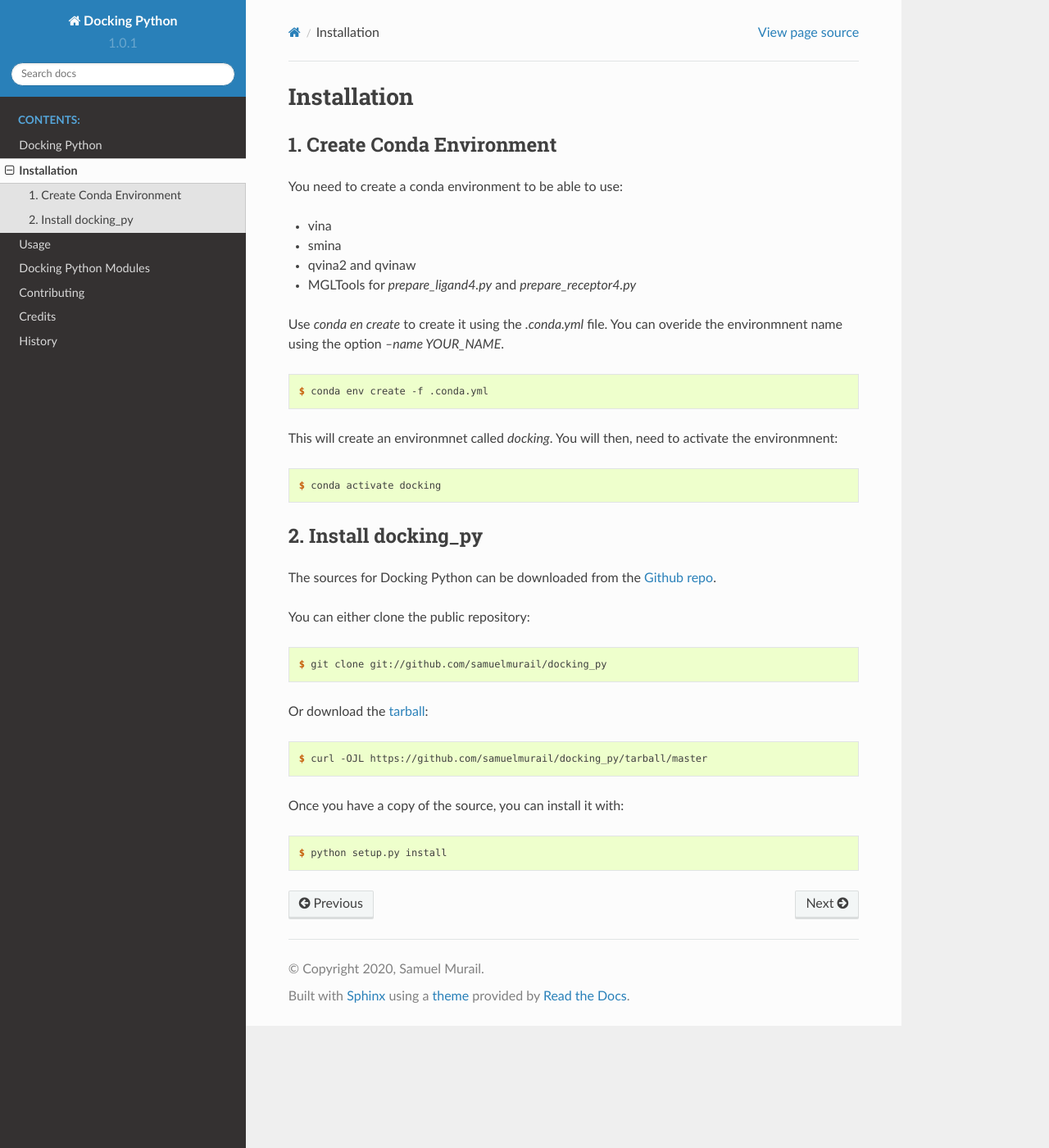
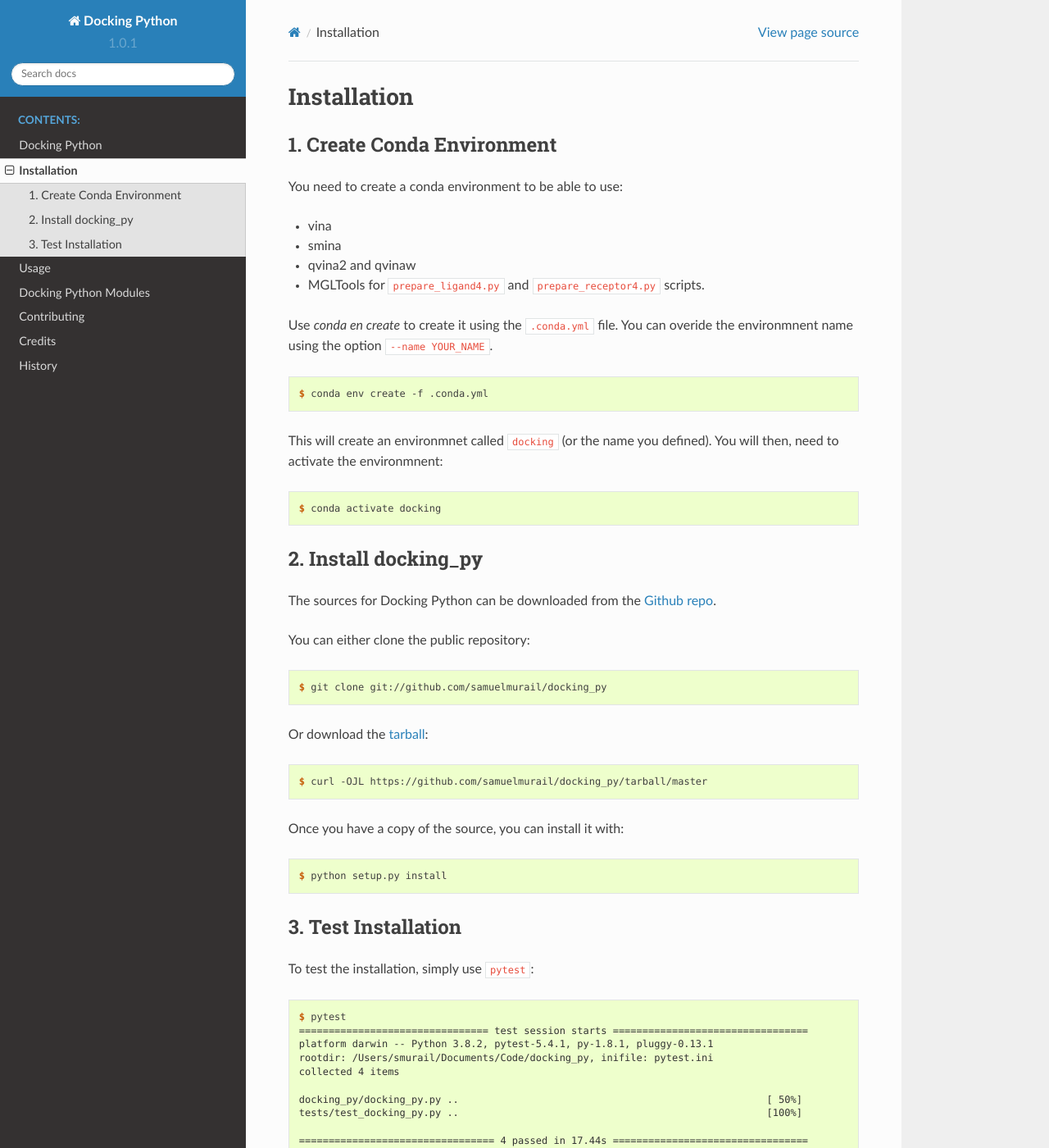
Before and after one commit to samuelmurail/docking_py, a Sphinx documentation site: the page built from docs/installation.rst, in a window 1280 px wide and 1400 px high. Shown: the whole window at 82% size. Built offline with Sphinx 7.4.7 and the Read the Docs theme 2.0.0, drawn with Linux system fonts in a browser that asks for light colours.

Commit message:
Update installation procedure

```diff
--- a/docs/installation.rst
+++ b/docs/installation.rst
@@ -12,15 +12,15 @@
 * vina
 * smina
 * qvina2 and qvinaw
-* MGLTools for `prepare_ligand4.py` and `prepare_receptor4.py`
+* MGLTools for ``prepare_ligand4.py`` and ``prepare_receptor4.py`` scripts.
 
-Use `conda en create` to create it using the `.conda.yml` file. You can overide the environmnent name using the option `--name YOUR_NAME`.
+Use `conda en create` to create it using the ``.conda.yml`` file. You can overide the environmnent name using the option ``--name YOUR_NAME``.
 
 .. code-block:: console
 
     $ conda env create -f .conda.yml
 
-This will create an environmnet called `docking`. You will then, need to activate the environmnent:
+This will create an environmnet called ``docking`` (or the name you defined). You will then, need to activate the environmnent:
 
 .. code-block:: console
 
@@ -50,6 +50,23 @@
 
     $ python setup.py install
 
-
 .. _Github repo: https://github.com/samuelmurail/docking_py
 .. _tarball: https://github.com/samuelmurail/docking_py/tarball/master
+
+3. Test Installation
+--------------------
+
+To test the installation, simply use ``pytest``:
+
+.. code-block:: console
+
+    $ pytest
+    ================================ test session starts =================================
+    platform darwin -- Python 3.8.2, pytest-5.4.1, py-1.8.1, pluggy-0.13.1
+    rootdir: /Users/smurail/Documents/Code/docking_py, inifile: pytest.ini
+    collected 4 items
+
+    docking_py/docking_py.py ..                                                    [ 50%]
+    tests/test_docking_py.py ..                                                    [100%]
+
+    ================================= 4 passed in 17.44s =================================
```
